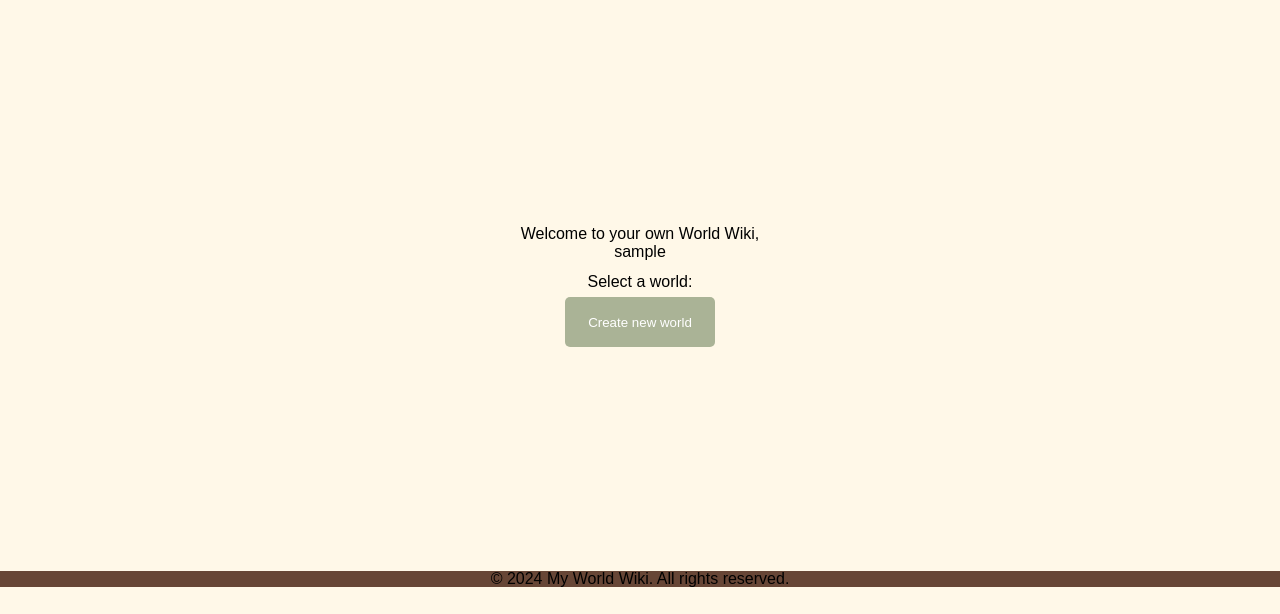
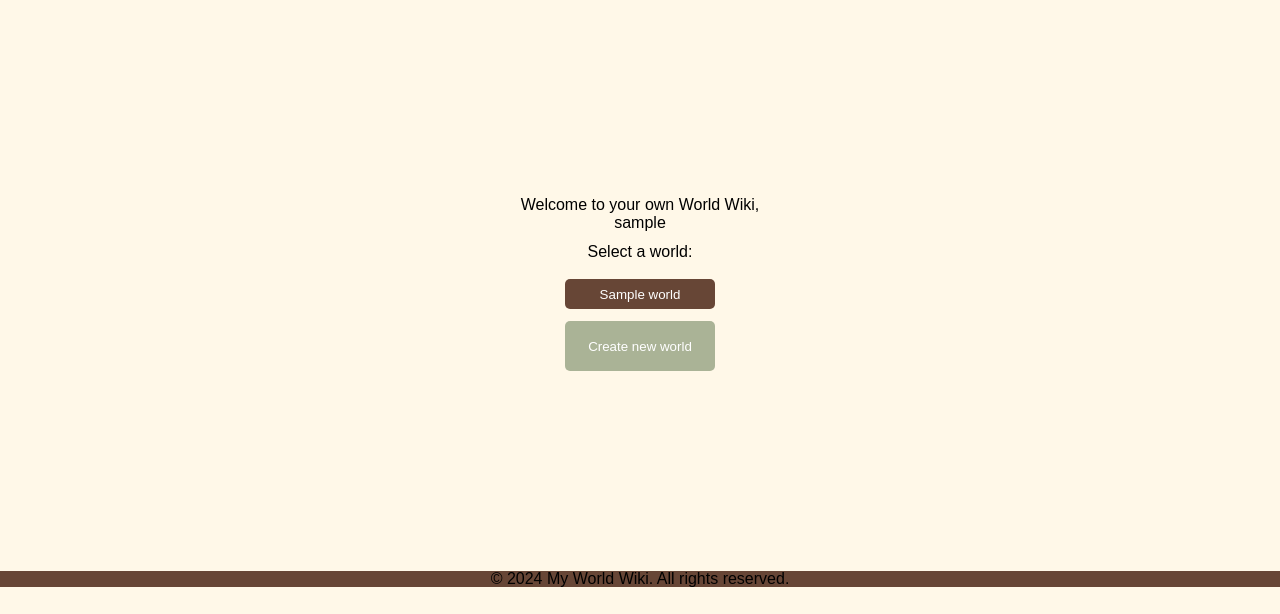
Before and after one commit to DanielFoulkes-Halbard/My_World_Wiki, a PHP site: page /dashboard.php in a window 1280 px wide. Shown: the part 213-827 px from the top of the page. Run offline with PHP 8.4, Linux system fonts and the light colour scheme; the visitor is signed in with stand-in values (Sample User, id 1); tables that the repository leaves empty or names only in its code hold one stand-in row (values such as "Sample post").

Commit message:
Added world creation and selection

```diff
--- a/dashboard.php
+++ b/dashboard.php
@@ -1,6 +1,7 @@
 <?php
-session_start();
 require_once 'dbconnect.php';
+require_once 'form_validation.php';
+
 ?>
 
 <!DOCTYPE html>
--- a/form_validation.php
+++ b/form_validation.php
@@ -47,4 +47,23 @@ function validateLoginForm($username,$password){
     return $errors;
 }
 
+function validateCreateWorldForm($name, $description, $img){
+    $errors = [];
+
+    if(empty($name) || empty($description)){
+        $errors="You must enter a name and decription for your new world";
+    }
+
+    return $errors;
+    ## TODO image validation
+}
+
+function setSelectedWorld($user_id, $world){
+    printLog($world);
+}
+
+function printLog($message){
+    echo "<script>console.log(".$message.")</script>";
+}
+
 ?>
--- a/html/CSS/styles.css
+++ b/html/CSS/styles.css
@@ -104,6 +104,20 @@ p {
     text-align: center;
 }
 
+.world-button {
+    width: 150px;
+    height: 30px;
+    background-color: #674636;
+    color: white;
+    justify-content: center;
+    padding: 5px 5px;
+    border: none;
+    border-radius: 5px;
+    cursor: pointer;
+    font: 16px;
+    transition: background-color 0.3s ease;
+}
+
 #form {
     border: 2px red;
     padding: 5%;
@@ -157,6 +171,7 @@ form input[type="submit"]{
 .button-dash {
     display: flex;
     gap: 5%;
+    margin: 2%;
 }
 
 .button-dash input[type="button"]{
--- a/html/dashbody.php
+++ b/html/dashbody.php
@@ -1,10 +1,12 @@
 <?php
+session_start();
 
 $stmt = $pdo->prepare("SELECT * FROM  worlds WHERE user_id = ?");
 $stmt->execute([$_SESSION['user_id']]);
 $results = $stmt->fetchAll(PDO::FETCH_ASSOC);
 
 $worlds = [];
+$ids = [];
 
 if (!empty($results)){
     foreach ($results as $result){
@@ -19,9 +21,14 @@ if (!empty($results)){
         <?php
         if(!empty($worlds)){
             echo  "Select a world:";
+            echo "<br>";
 
-            foreach($worlds as $world){
-                "<br><input type='button' class='world-button' onclick=\"openWorld('dashcontent', 'world_body.php')\" value='" . htmlspecialchars($world) . "'>";
+            foreach($results as $result){
+                $userId = htmlspecialchars($_SESSION['user_id'], ENT_QUOTES);  // Properly escape user_id
+                $escapedWorld = htmlspecialchars($result['name'], ENT_QUOTES);         // Properly escape world name
+                $world_id = htmlspecialchars($result['world_id'], ENT_QUOTES);
+
+                echo "<br><input type='button' class='world-button' onclick=\"openWorld('$userId', '$world_id')\" value='$escapedWorld'><br>";
             }
         }
         else{
--- a/js/scripts.js
+++ b/js/scripts.js
@@ -31,6 +31,9 @@ function loginAlert(message){
     }, 1000);
 }
 
-function openWorld(id, page){
+function openWorld(user_id, world_id){
+    console.log(user_id);
+    console.log(world_id);
 
+    window.location.href = "/my_world_wiki/world_landing.php?world_id=" + encodeURIComponent(world_id);
 }
```
Also changed, not shown: new_world_form.php (+7 -2 lines), new_world_logic.php (added, +33 -0 lines), world_landing.php (added, +10 -0 lines).
